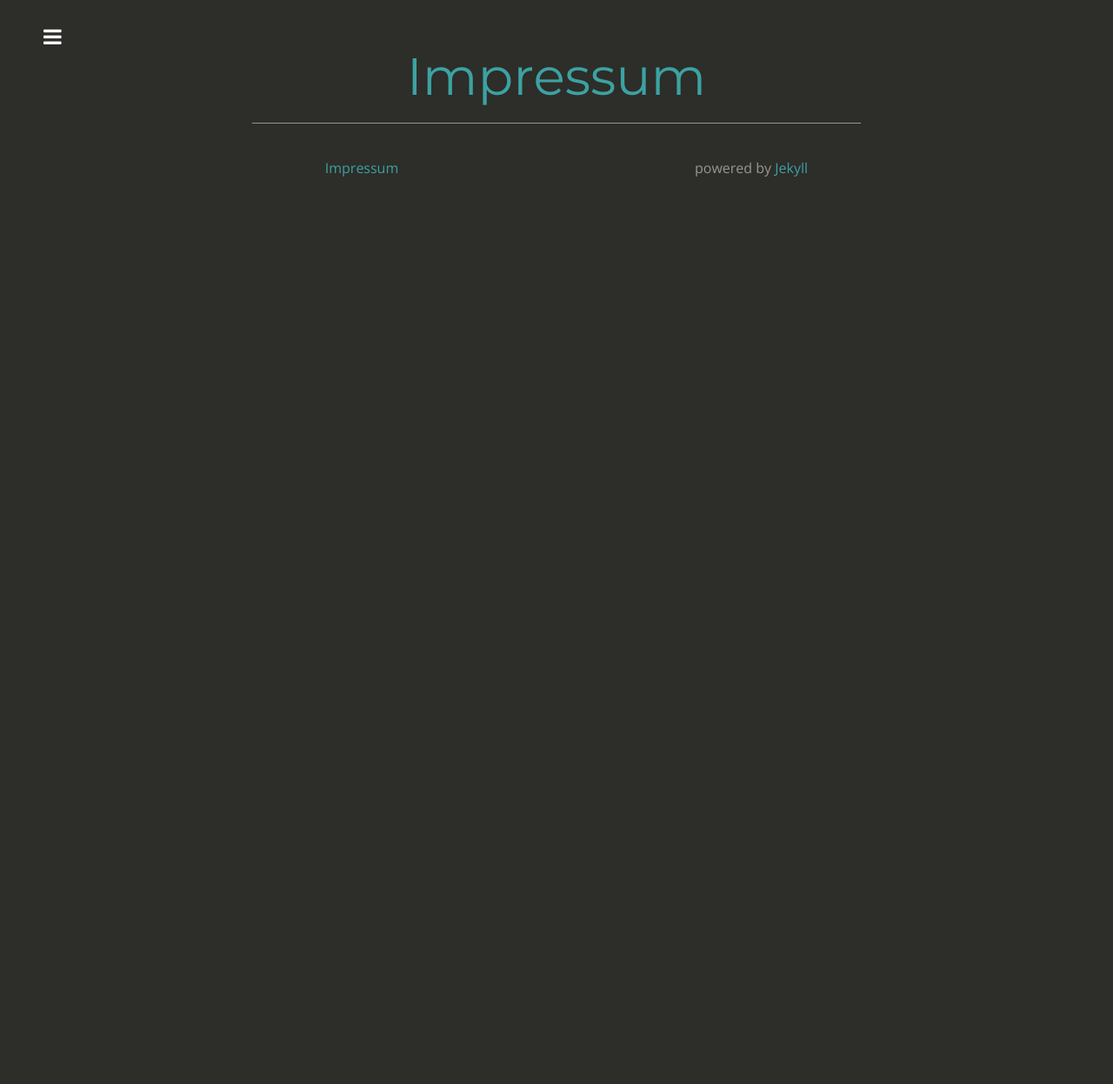
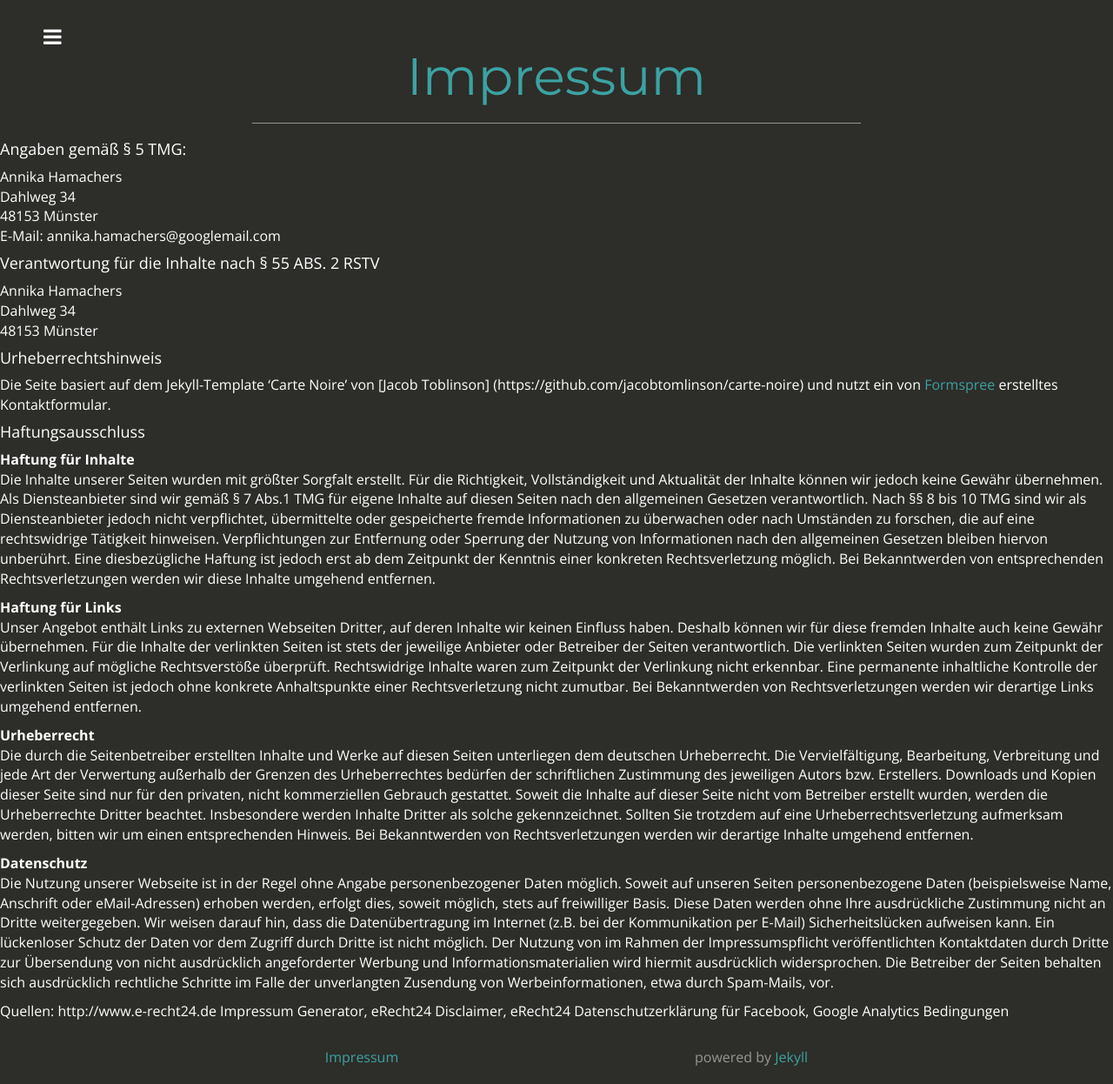
Before and after one commit to BriGitBardot/Bewerbung2, a Jekyll site: the page built from impressum.md, in a window 1280 px wide. Shown: the whole page at 87% size. Built offline with Jekyll 4.4.1, drawn with Linux system fonts in a browser that asks for light colours; nearby versions of some CDN libraries; before the commit the page ends 900 px from its top, so only the background shows below that.

Commit message:
Update impressum.md

```diff
--- a/impressum.md
+++ b/impressum.md
@@ -11,3 +11,33 @@
 </div>
 
 <hr class="search-hr" />
+#### Angaben gemäß § 5 TMG:
+Annika Hamachers
+Dahlweg 34
+48153 Münster
+E-Mail: annika.hamachers@googlemail.com
+
+#### Verantwortung für die Inhalte nach § 55 ABS. 2 RSTV
+Annika Hamachers
+Dahlweg 34
+48153 Münster
+
+#### Urheberrechtshinweis
+Die Seite basiert auf dem Jekyll-Template 'Carte Noire' von [Jacob Toblinson] (https://github.com/jacobtomlinson/carte-noire) und nutzt ein von [Formspree](http://formspree.io/) erstelltes Kontaktformular.
+
+#### Haftungsausschluss
+**Haftung für Inhalte**
+Die Inhalte unserer Seiten wurden mit größter Sorgfalt erstellt. Für die Richtigkeit, Vollständigkeit und Aktualität der Inhalte können wir jedoch keine Gewähr übernehmen. Als Diensteanbieter sind wir gemäß § 7 Abs.1 TMG für eigene Inhalte auf diesen Seiten nach den allgemeinen Gesetzen verantwortlich. Nach §§ 8 bis 10 TMG sind wir als Diensteanbieter jedoch nicht verpflichtet, übermittelte oder gespeicherte fremde Informationen zu überwachen oder nach Umständen zu forschen, die auf eine rechtswidrige Tätigkeit hinweisen. Verpflichtungen zur Entfernung oder Sperrung der Nutzung von Informationen nach den allgemeinen Gesetzen bleiben hiervon unberührt. Eine diesbezügliche Haftung ist jedoch erst ab dem Zeitpunkt der Kenntnis einer konkreten Rechtsverletzung möglich. Bei Bekanntwerden von entsprechenden Rechtsverletzungen werden wir diese Inhalte umgehend entfernen.
+
+**Haftung für Links**
+Unser Angebot enthält Links zu externen Webseiten Dritter, auf deren Inhalte wir keinen Einfluss haben. Deshalb können wir für diese fremden Inhalte auch keine Gewähr übernehmen. Für die Inhalte der verlinkten Seiten ist stets der jeweilige Anbieter oder Betreiber der Seiten verantwortlich. Die verlinkten Seiten wurden zum Zeitpunkt der Verlinkung auf mögliche Rechtsverstöße überprüft. Rechtswidrige Inhalte waren zum Zeitpunkt der Verlinkung nicht erkennbar. Eine permanente inhaltliche Kontrolle der verlinkten Seiten ist jedoch ohne konkrete Anhaltspunkte einer Rechtsverletzung nicht zumutbar. Bei Bekanntwerden von Rechtsverletzungen werden wir derartige Links umgehend entfernen.
+
+**Urheberrecht**
+Die durch die Seitenbetreiber erstellten Inhalte und Werke auf diesen Seiten unterliegen dem deutschen Urheberrecht. Die Vervielfältigung, Bearbeitung, Verbreitung und jede Art der Verwertung außerhalb der Grenzen des Urheberrechtes bedürfen der schriftlichen Zustimmung des jeweiligen Autors bzw. Erstellers. Downloads und Kopien dieser Seite sind nur für den privaten, nicht kommerziellen Gebrauch gestattet. Soweit die Inhalte auf dieser Seite nicht vom Betreiber erstellt wurden, werden die Urheberrechte Dritter beachtet. Insbesondere werden Inhalte Dritter als solche gekennzeichnet. Sollten Sie trotzdem auf eine Urheberrechtsverletzung aufmerksam werden, bitten wir um einen entsprechenden Hinweis. Bei Bekanntwerden von Rechtsverletzungen werden wir derartige Inhalte umgehend entfernen.
+
+**Datenschutz**
+Die Nutzung unserer Webseite ist in der Regel ohne Angabe personenbezogener Daten möglich. Soweit auf unseren Seiten personenbezogene Daten (beispielsweise Name, Anschrift oder eMail-Adressen) erhoben werden, erfolgt dies, soweit möglich, stets auf freiwilliger Basis. Diese Daten werden ohne Ihre ausdrückliche Zustimmung nicht an Dritte weitergegeben.
+Wir weisen darauf hin, dass die Datenübertragung im Internet (z.B. bei der Kommunikation per E-Mail) Sicherheitslücken aufweisen kann. Ein lückenloser Schutz der Daten vor dem Zugriff durch Dritte ist nicht möglich.
+Der Nutzung von im Rahmen der Impressumspflicht veröffentlichten Kontaktdaten durch Dritte zur Übersendung von nicht ausdrücklich angeforderter Werbung und Informationsmaterialien wird hiermit ausdrücklich widersprochen. Die Betreiber der Seiten behalten sich ausdrücklich rechtliche Schritte im Falle der unverlangten Zusendung von Werbeinformationen, etwa durch Spam-Mails, vor.
+
+Quellen: http://www.e-recht24.de Impressum Generator, eRecht24 Disclaimer, eRecht24 Datenschutzerklärung für Facebook, Google Analytics Bedingungen
```
